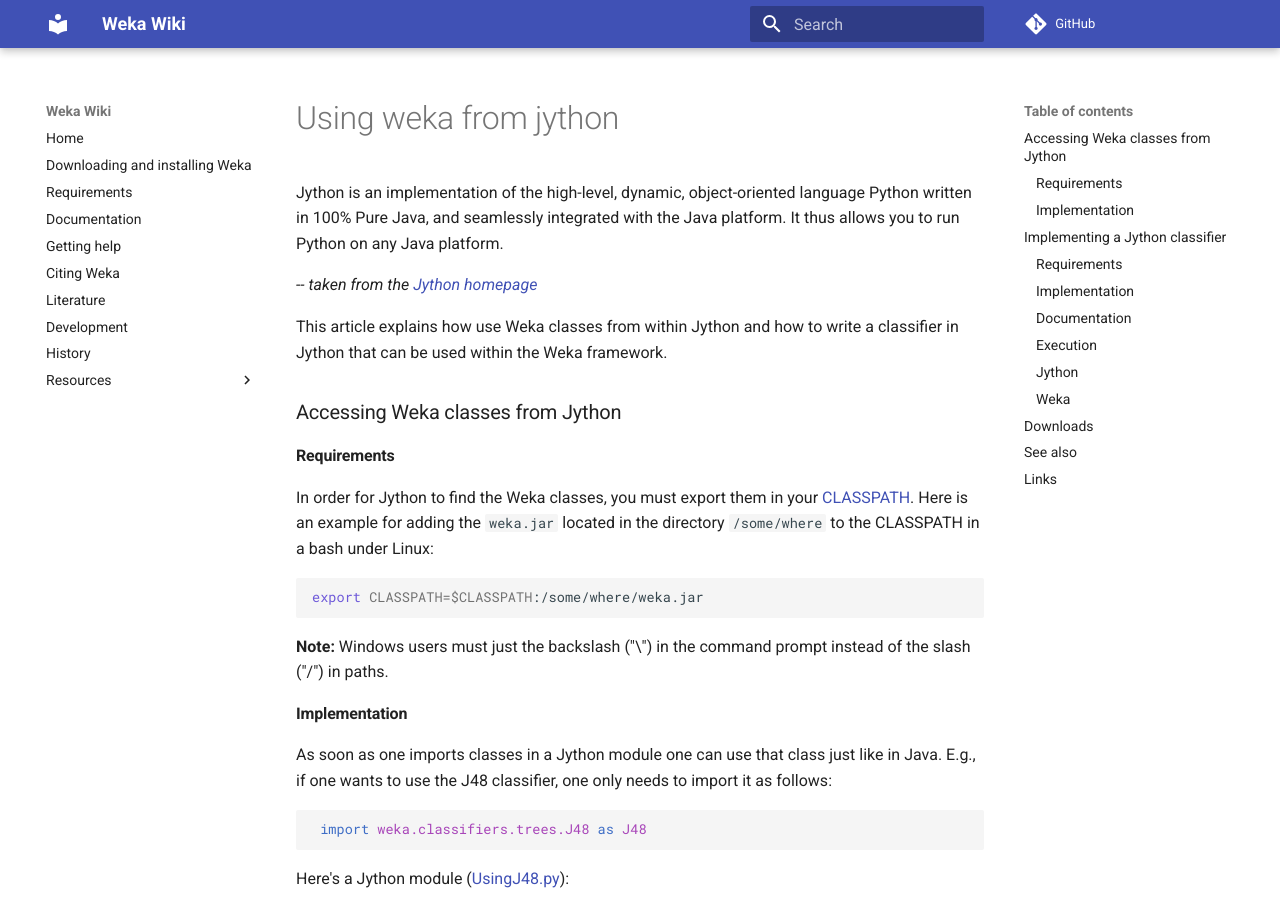
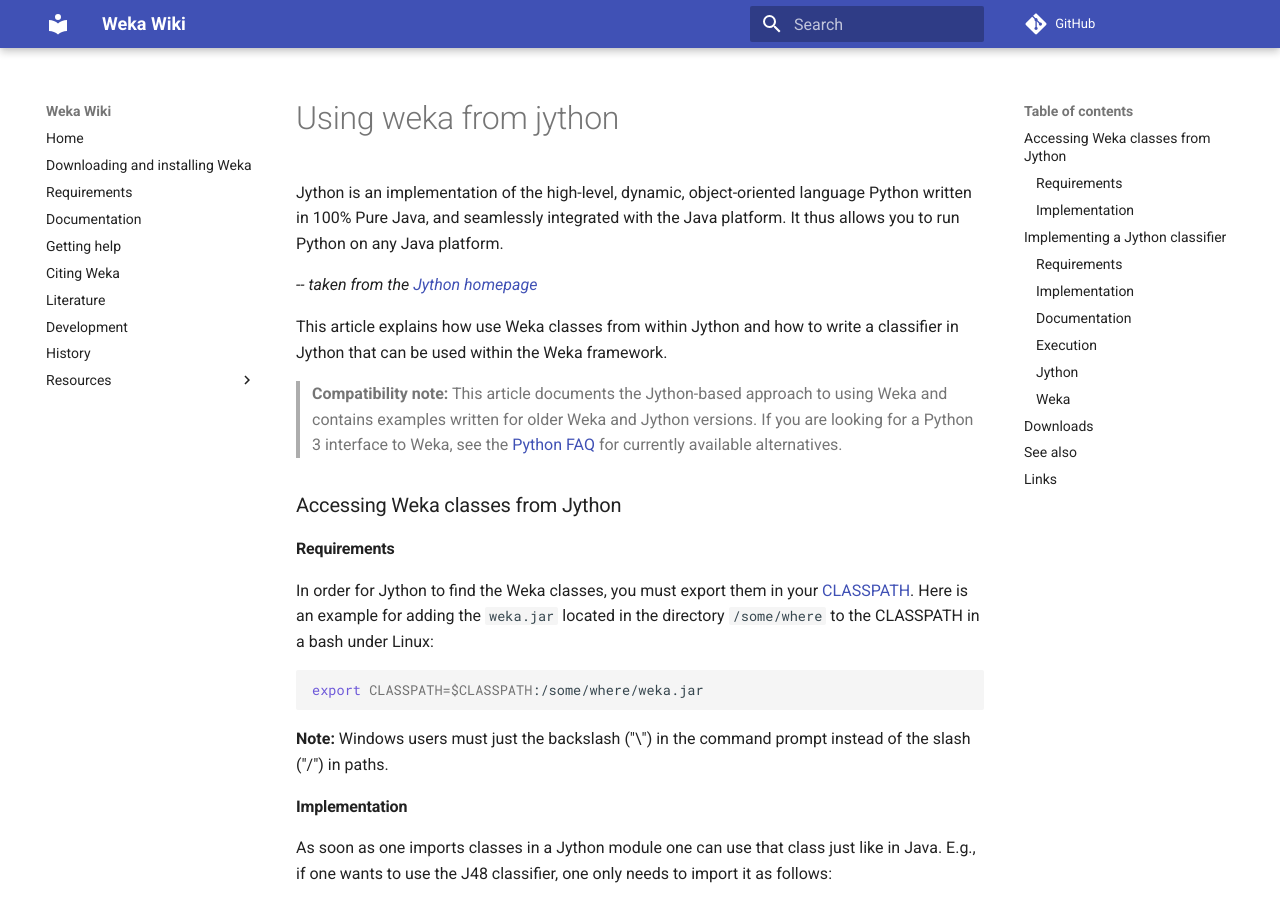
Before and after one commit to Waikato/weka-wiki, an MkDocs documentation site: the page built from docs/using_weka_from_jython.md, in a window 1280 px wide and 900 px high. Built offline with MkDocs 1.6.1 and Material for MkDocs 9.7.7, drawn with Linux system fonts in a browser that asks for light colours; comment, search, counter and statistics services are not loaded.

Commit message:
docs: clarify Jython compatibility

```diff
--- a/docs/using_weka_from_jython.md
+++ b/docs/using_weka_from_jython.md
@@ -5,6 +5,8 @@
 *-- taken from the [Jython homepage](http://www.jython.org/)*
 
 This article explains how use Weka classes from within Jython and how to write a classifier in Jython that can be used within the Weka framework.
+
+> **Compatibility note:** This article documents the Jython-based approach to using Weka and contains examples written for older Weka and Jython versions. If you are looking for a Python 3 interface to Weka, see the [Python FAQ](faqs/can_i_use_weka_from_python.md) for currently available alternatives.
 
 # Accessing Weka classes from Jython
 ## Requirements
```
